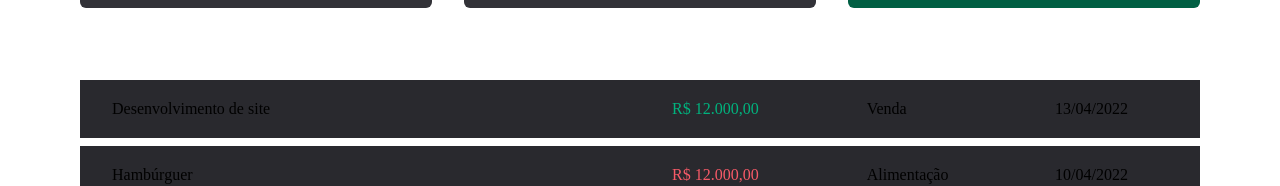
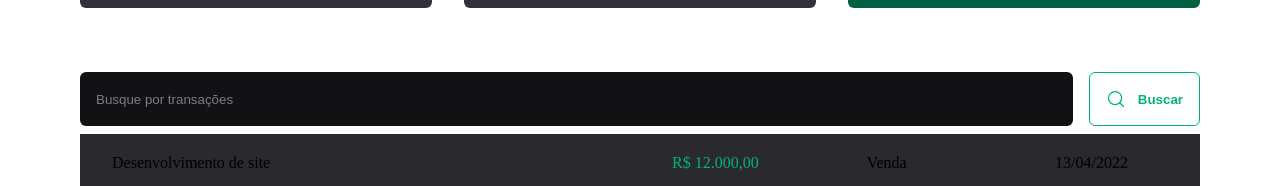
Before and after one commit to mayromyller/dtmoney-2022, a React (Vite) app: page / in a window 1280 px wide. Shown: the part 279-465 px from the top of the page. Built offline with nearby package versions, Linux system fonts and the light colour scheme.

Commit message:
tarefa: adiciona component de Search na pagina de Transaction

```diff
--- a/src/pages/Transaction/index.tsx
+++ b/src/pages/Transaction/index.tsx
@@ -1,6 +1,7 @@
 import React from 'react'
 
 import { Header } from '../../components/Header'
+import { Search } from '../../components/Search'
 import { Summary } from '../../components/Summary'
 
 import * as S from './style'
@@ -12,6 +13,7 @@ export function Transaction() {
       <Summary />
 
       <S.Container>
+        <Search />
         <S.Table>
           <tbody>
             <tr>
```
